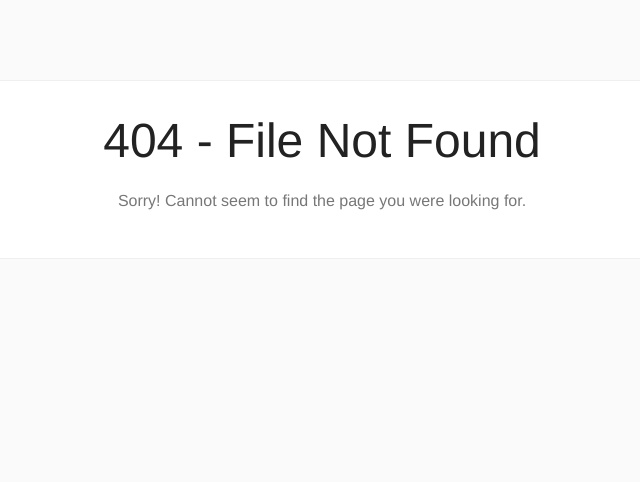
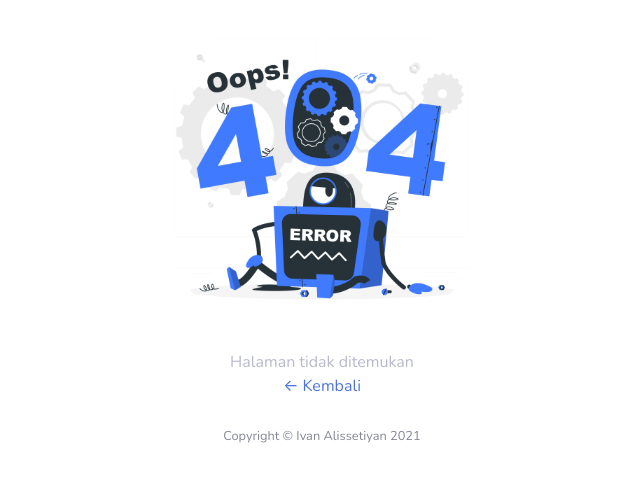
Before and after one commit to ivanalissetiyan/DataTamu-DAS, a CodeIgniter 4 app: the page made by app/Views/errors/html/error_404.php in a window 1280 px wide. Shown: the top 482 px of the page, without its empty margins (318-958 px from the left). Run offline with PHP 8.4 and a stand-in for CodeIgniter, Linux system fonts and the light colour scheme; the template is opened without the code that fills it, so the values that code supplies are empty; some libraries are stand-ins or nearby versions.

Commit message:
menambahkan error 404 not found

```diff
--- a/app/Controllers/Home.php
+++ b/app/Controllers/Home.php
@@ -19,7 +19,7 @@ class Home extends BaseController
 		// Jika belum login, user tidak memiliki akses
 		if (!$this->auth->check())
 		{
-			$redirectURL = session('redirect_url') ?? site_url('/');
+			$redirectURL = session('redirect_url') ?? '/login';
 			unset($_SESSION['redirect_url']);
 
 			return redirect()->to($redirectURL);
--- a/app/Views/errors/html/error_404.php
+++ b/app/Views/errors/html/error_404.php
@@ -1,84 +1,73 @@
 <!DOCTYPE html>
 <html lang="en">
+
 <head>
-	<meta charset="utf-8">
-	<title>404 Page Not Found</title>
 
-	<style>
-	div.logo {
-		height: 200px;
-		width: 155px;
-		display: inline-block;
-		opacity: 0.08;
-		position: absolute;
-		top: 2rem;
-		left: 50%;
-		margin-left: -73px;
-	}
-	body {
-		height: 100%;
-		background: #fafafa;
-		font-family: "Helvetica Neue", Helvetica, Arial, sans-serif;
-		color: #777;
-		font-weight: 300;
-	}
-	h1 {
-		font-weight: lighter;
-		letter-spacing: 0.8;
-		font-size: 3rem;
-		margin-top: 0;
-		margin-bottom: 0;
-		color: #222;
-	}
-	.wrap {
-		max-width: 1024px;
-		margin: 5rem auto;
-		padding: 2rem;
-		background: #fff;
-		text-align: center;
-		border: 1px solid #efefef;
-		border-radius: 0.5rem;
-		position: relative;
-	}
-	pre {
-		white-space: normal;
-		margin-top: 1.5rem;
-	}
-	code {
-		background: #fafafa;
-		border: 1px solid #efefef;
-		padding: 0.5rem 1rem;
-		border-radius: 5px;
-		display: block;
-	}
-	p {
-		margin-top: 1.5rem;
-	}
-	.footer {
-		margin-top: 2rem;
-		border-top: 1px solid #efefef;
-		padding: 1em 2em 0 2em;
-		font-size: 85%;
-		color: #999;
-	}
-	a:active,
-	a:link,
-	a:visited {
-		color: #dd4814;
-	}
-</style>
+    <meta charset="utf-8">
+    <meta http-equiv="X-UA-Compatible" content="IE=edge">
+    <meta name="viewport" content="width=device-width, initial-scale=1, shrink-to-fit=no">
+    <meta name="description" content="">
+    <meta name="author" content="">
+
+    <title>404 Page Not Found</title>
+
+    <!-- Custom fonts for this template-->
+    <link href="/assets/vendor/fontawesome-free/css/all.min.css" rel="stylesheet" type="text/css">
+    <link
+        href="https://fonts.googleapis.com/css?family=Nunito:200,200i,300,300i,400,400i,600,600i,700,700i,800,800i,900,900i"
+        rel="stylesheet">
+
+    <!-- Custom styles for this template-->
+    <link href="/assets/css/sb-admin-2.min.css" rel="stylesheet">
+
 </head>
-<body>
-	<div class="wrap">
-		<h1>404 - File Not Found</h1>
 
-		<p>
-			<?php if (! empty($message) && $message !== '(null)') : ?>
-				<?= esc($message) ?>
-			<?php else : ?>
-				Sorry! Cannot seem to find the page you were looking for.
-			<?php endif ?>
-		</p>
-	</div>
+<body id="page-top">
+
+
+
+                <!-- Begin Page Content -->
+                <div class="container-fluid">
+
+                    <!-- 404 Error Text -->
+                    <div class="text-center">
+					<img height="350px" class="img-profile rounded-circle"
+                        src="assets/img/profile/404.png">
+                        <p class="text-gray-500 mb-0">Halaman tidak ditemukan</p>
+                        <a href="/">&larr; Kembali</a>
+                    </div>
+
+                </div>
+                <!-- /.container-fluid -->
+
+            </div>
+            <!-- End of Main Content -->
+
+            <!-- Footer -->
+            <footer class="sticky-footer bg-white">
+                <div class="container my-auto">
+                    <div class="copyright text-center my-auto">
+                        <span>Copyright &copy; Ivan Alissetiyan <?= date('Y'); ?></span>
+                    </div>
+                </div>
+            </footer>
+            <!-- End of Footer -->
+
+        </div>
+        <!-- End of Content Wrapper -->
+
+    </div>
+    <!-- End of Page Wrapper -->
+
+    <!-- Scroll to Top Button-->
+    <a class="scroll-to-top rounded" href="#page-top">
+        <i class="fas fa-angle-up"></i>
+    </a>
+
+
+
+
+
 </body>
+
 </html>
--- a/app/Views/home/index.php
+++ b/app/Views/home/index.php
@@ -1,10 +1,9 @@
-
-
-                <!-- Begin Page Content -->
+            <!-- Begin Page Content -->
                 <div class="container-fluid">
 
                     <!-- Page Heading -->
                     <center> <h1 class="h3 mb-4 text-gray-800"><?= $judul; ?></h1>
+                    <?= view('Myth\Auth\Views\_message_block') ?>
                   <img height="400px" class="img-profile rounded-circle"
                         src="assets/img/profile/Meeting.png">
 </center>
```
Also changed, not shown: app/Controllers/Tamu.php (+4 -4 lines), public/assets/img/profile/404.png (added).
